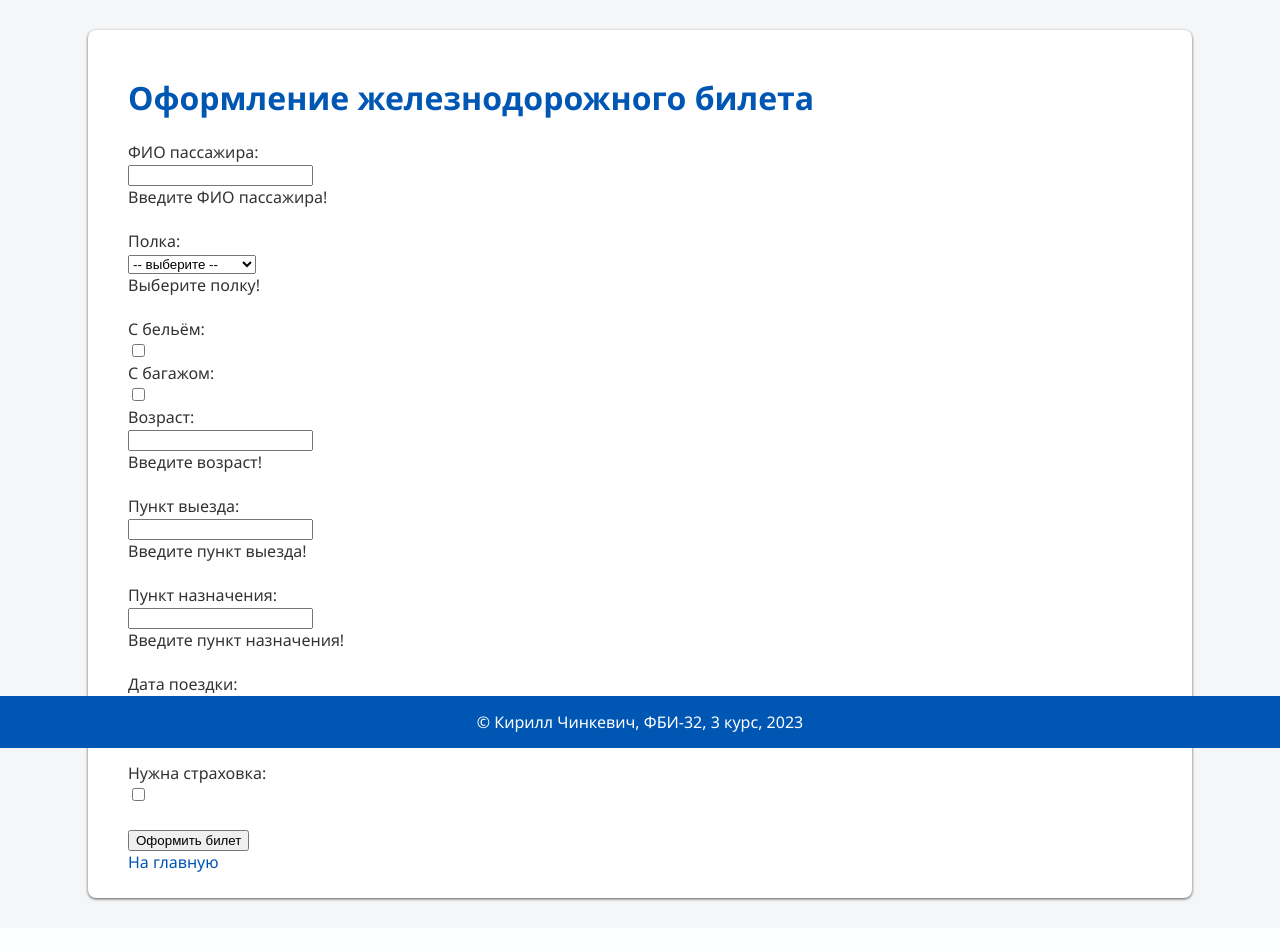
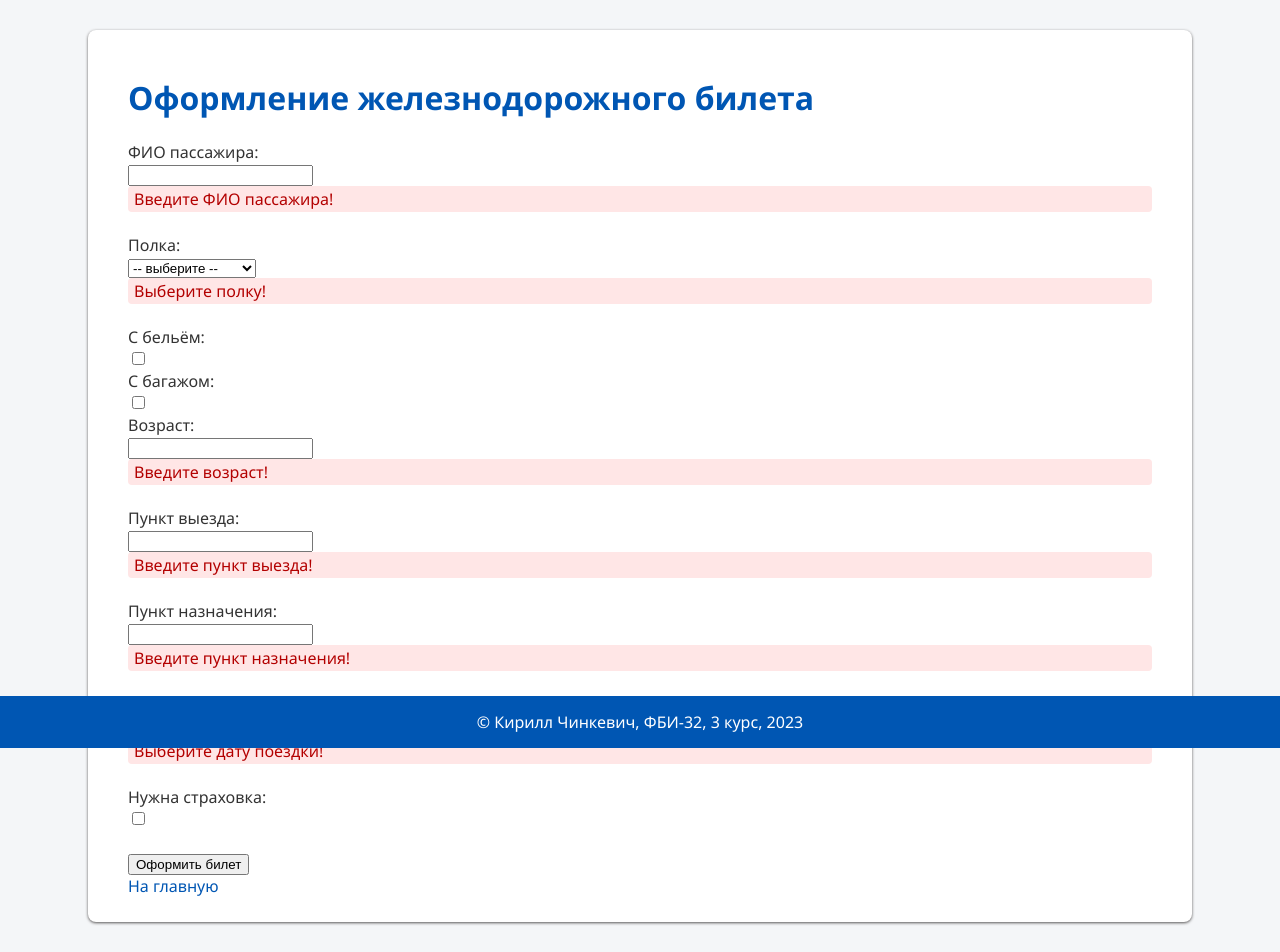
Before and after one commit to ChillaThrilla/web-back-labs, a Flask app: page /lab3/ticket_result in a window 1280 px wide. Shown: the part 52-1004 px from the top of the page. Before the commit the page ends 954 px from the top, so only its background shows below. Run offline with Flask 3, Linux system fonts and the light colour scheme.

Commit message:
Лабораторная работа 4

```diff
--- a/templates/lab3/ticket.html
+++ b/templates/lab3/ticket.html
@@ -1,4 +1,14 @@
 {% extends "base.html" %}
+
+{% block style %}
+    .error {
+    color: #b30000;
+    background-color: #ffe6e6;
+    border-radius: 4px;
+    padding: 2px 6px;
+    }
+{% endblock %}
+
 {% block lab %}Лабораторная работа 3{% endblock %}
 
 {% block main %}
```
Also changed, not shown: README.md.
